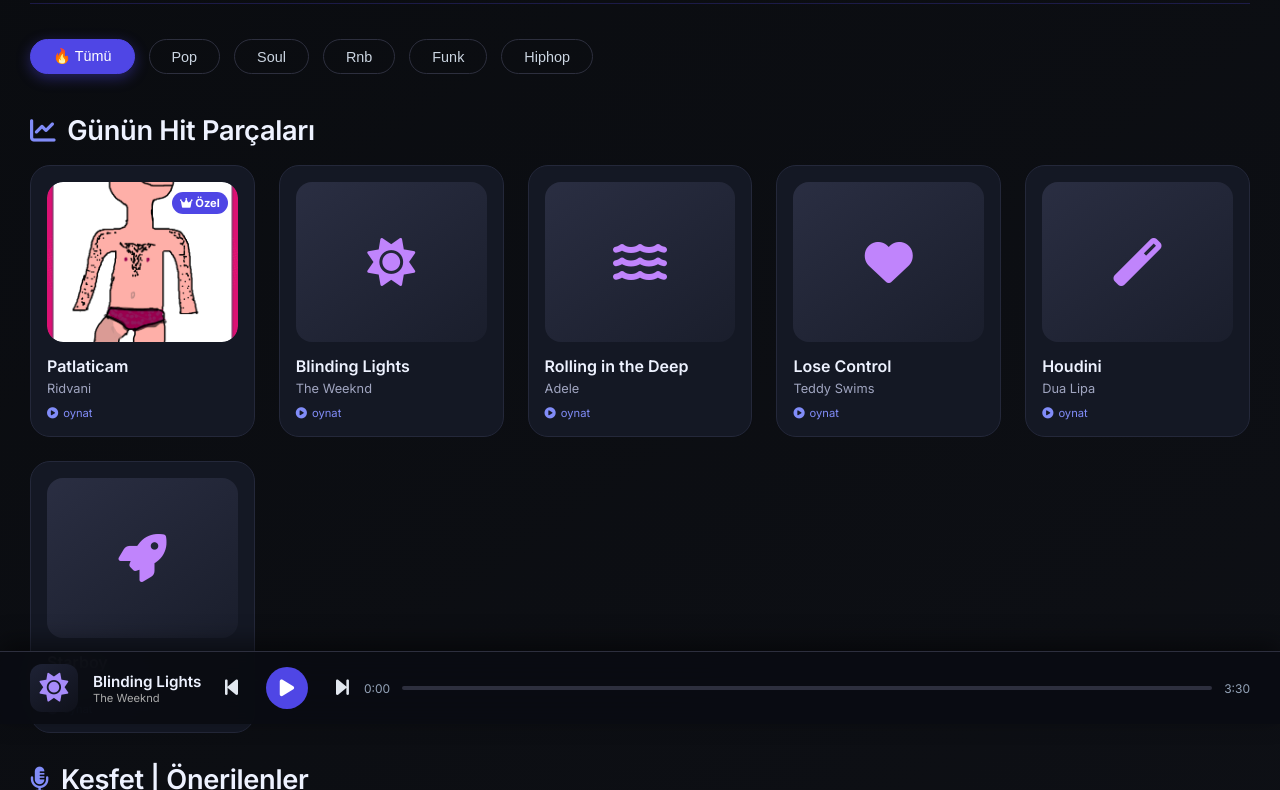
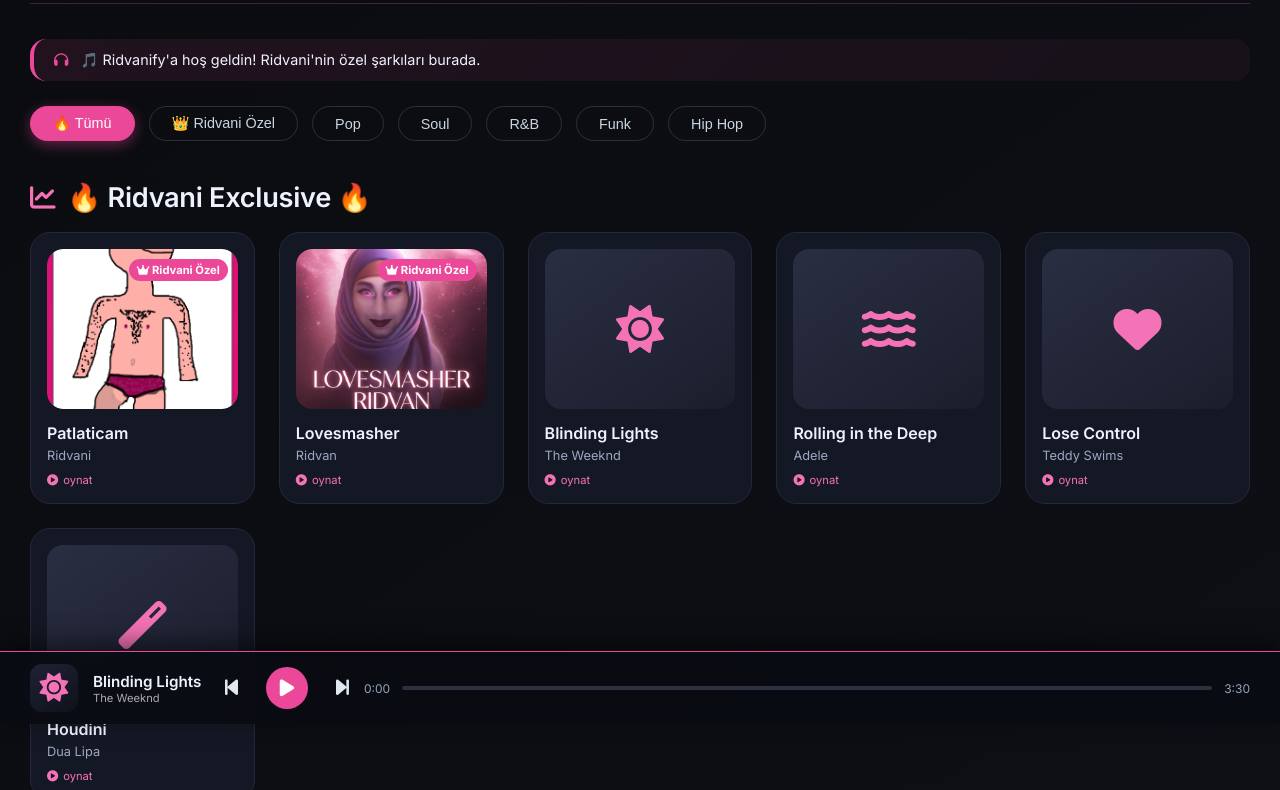
Before and after one commit to maltintas2001-tech/breakout, a plain HTML site: page index.html in a window 1280 px wide. Shown: the part 76-866 px from the top of the page. Drawn offline with Linux system fonts and the light colour scheme.

Commit message:
Update index.html

```diff
--- a/index.html
+++ b/index.html
@@ -3,7 +3,7 @@
 <head>
     <meta charset="UTF-8">
     <meta name="viewport" content="width=device-width, initial-scale=1.0, user-scalable=no">
-    <title>Ridvanify | Akışta Müzik</title>
+    <title>Ridvanify | Özel Müzik Akışı</title>
     <!-- Google Fonts & Modern Icons -->
     <link href="https://fonts.googleapis.com/css2?family=Inter:opsz,wght@14..32,300;14..32,400;14..32,500;14..32,600;14..32,700&display=swap" rel="stylesheet">
     <link rel="stylesheet" href="https://cdnjs.cloudflare.com/ajax/libs/font-awesome/6.0.0-beta3/css/all.min.css">
@@ -29,7 +29,7 @@
             border-radius: 10px;
         }
         ::-webkit-scrollbar-thumb {
-            background: #4f46e5;
+            background: #ec4899;
             border-radius: 10px;
         }
 
@@ -47,7 +47,7 @@
             gap: 20px;
             margin-bottom: 35px;
             padding-bottom: 15px;
-            border-bottom: 1px solid rgba(79, 70, 229, 0.25);
+            border-bottom: 1px solid rgba(236, 72, 153, 0.3);
         }
         .logo {
             display: flex;
@@ -56,7 +56,7 @@
         }
         .logo i {
             font-size: 34px;
-            background: linear-gradient(135deg, #c084fc, #4f46e5);
+            background: linear-gradient(135deg, #f472b6, #ec4899);
             -webkit-background-clip: text;
             background-clip: text;
             color: transparent;
@@ -64,7 +64,7 @@
         .logo h1 {
             font-size: 1.8rem;
             font-weight: 700;
-            background: linear-gradient(to right, #ffffff, #a78bfa);
+            background: linear-gradient(to right, #ffffff, #f472b6);
             -webkit-background-clip: text;
             background-clip: text;
             color: transparent;
@@ -83,8 +83,8 @@
             transition: all 0.2s;
         }
         .search-bar:focus-within {
-            border-color: #818cf8;
-            box-shadow: 0 0 12px rgba(79, 70, 229, 0.3);
+            border-color: #ec4899;
+            box-shadow: 0 0 12px rgba(236, 72, 153, 0.3);
         }
         .search-bar i {
             color: #9ca3af;
@@ -98,7 +98,7 @@
             outline: none;
         }
         .user-icon {
-            background: #2d2f3e;
+            background: linear-gradient(135deg, #ec4899, #be185d);
             width: 44px;
             height: 44px;
             border-radius: 50%;
@@ -128,10 +128,10 @@
             font-size: 0.9rem;
         }
         .cat-btn.active, .cat-btn:hover {
-            background: #4f46e5;
-            border-color: #4f46e5;
+            background: #ec4899;
+            border-color: #ec4899;
             color: white;
-            box-shadow: 0 4px 14px rgba(79, 70, 229, 0.4);
+            box-shadow: 0 4px 14px rgba(236, 72, 153, 0.4);
         }
 
         .section-title {
@@ -145,7 +145,7 @@
         }
         .section-title i {
             font-size: 1.6rem;
-            color: #818cf8;
+            color: #f472b6;
         }
 
         .grid-cards {
@@ -165,8 +165,8 @@
         .music-card:hover {
             transform: translateY(-6px);
             background: #1c2130;
-            border-color: #4f46e5;
-            box-shadow: 0 20px 30px -12px rgba(0,0,0,0.5);
+            border-color: #ec4899;
+            box-shadow: 0 20px 30px -12px rgba(236, 72, 153, 0.3);
         }
         .card-img {
             background: linear-gradient(145deg, #2a2e42, #1a1e2c);
@@ -176,7 +176,7 @@
             align-items: center;
             justify-content: center;
             font-size: 3.2rem;
-            color: #c084fc;
+            color: #f472b6;
             margin-bottom: 14px;
             transition: 0.2s;
             overflow: hidden;
@@ -203,7 +203,7 @@
         .play-hint {
             font-size: 0.7rem;
             margin-top: 10px;
-            color: #818cf8;
+            color: #f472b6;
             display: flex;
             align-items: center;
             gap: 5px;
@@ -212,12 +212,13 @@
             position: absolute;
             top: 10px;
             right: 10px;
-            background: #4f46e5;
+            background: #ec4899;
             color: white;
             font-size: 0.7rem;
             padding: 4px 8px;
             border-radius: 20px;
             font-weight: bold;
+            z-index: 2;
         }
 
         .now-playing-bar {
@@ -227,7 +228,7 @@
             right: 0;
             background: rgba(10, 12, 18, 0.95);
             backdrop-filter: blur(20px);
-            border-top: 1px solid #2d2f3e;
+            border-top: 1px solid #ec4899;
             padding: 12px 30px;
             display: flex;
             justify-content: space-between;
@@ -252,7 +253,7 @@
             align-items: center;
             justify-content: center;
             font-size: 1.8rem;
-            color: #a78bfa;
+            color: #f472b6;
             overflow: hidden;
         }
         .track-icon img {
@@ -282,11 +283,11 @@
             transition: 0.1s;
         }
         .ctrl-btn:hover {
-            color: #c084fc;
+            color: #f472b6;
             transform: scale(1.05);
         }
         .play-pause {
-            background: #4f46e5;
+            background: #ec4899;
             width: 42px;
             height: 42px;
             border-radius: 50%;
@@ -297,7 +298,7 @@
             color: white;
         }
         .play-pause:hover {
-            background: #6366f1;
+            background: #f472b6;
             transform: scale(1.02);
         }
         .progress-area {
@@ -322,7 +323,7 @@
         .progress-filled {
             width: 0%;
             height: 100%;
-            background: linear-gradient(90deg, #c084fc, #4f46e5);
+            background: linear-gradient(90deg, #f472b6, #ec4899);
             border-radius: 5px;
             position: relative;
         }
@@ -346,6 +347,14 @@
             font-size: 0.75rem;
             color: #4b5563;
         }
+        .welcome-msg {
+            background: linear-gradient(135deg, rgba(236,72,153,0.1), rgba(236,72,153,0.05));
+            border-radius: 16px;
+            padding: 12px 20px;
+            margin-bottom: 25px;
+            border-left: 4px solid #ec4899;
+            font-size: 0.9rem;
+        }
     </style>
 </head>
 <body>
@@ -353,7 +362,7 @@
 <div class="app">
     <div class="header">
         <div class="logo">
-            <i class="fas fa-headphones"></i>
+            <i class="fas fa-crown"></i>
             <h1>Ridvanify</h1>
         </div>
         <div class="search-bar">
@@ -365,20 +374,25 @@
         </div>
     </div>
 
+    <div class="welcome-msg">
+        <i class="fas fa-headphones" style="margin-right: 8px; color:#ec4899;"></i>
+        🎵 Ridvanify'a hoş geldin! Ridvani'nin özel şarkıları burada.
+    </div>
+
     <div class="categories" id="categoriesContainer"></div>
 
     <div class="section-title">
         <i class="fas fa-chart-line"></i>
-        <span>Günün Hit Parçaları</span>
+        <span>🔥 Ridvani Exclusive 🔥</span>
     </div>
     <div class="grid-cards" id="popularGrid"></div>
 
     <div class="section-title">
         <i class="fas fa-microphone-alt"></i>
-        <span>Keşfet | Önerilenler</span>
+        <span>Keşfet | Günün Hitleri</span>
     </div>
     <div class="grid-cards" id="discoverGrid"></div>
-    <footer>🎵 Ridvanify · Anlık müzik akışı · Gerçek oynatıcı deneyimi</footer>
+    <footer>🎵 Ridvanify · Özel Müzik Deneyimi · Ridvani & Lovesmasher</footer>
 </div>
 
 <div class="now-playing-bar" id="nowPlayingBar">
@@ -406,22 +420,35 @@
 </div>
 
 <script>
-    // ÖZEL MÜZİK: Ridvani - Patlaticam (senin verdiğin link ve görsel)
-    const SPECIAL_SONG = {
+    // ========== ÖZEL RİDVANİ ŞARKILARI ==========
+    const RIDVANI_SONGS = [
+        {
             id: 999,
             title: "Patlaticam",
             artist: "Ridvani",
-        category: "pop",
+            category: "ridvani",
             src: "https://files.catbox.moe/bkxltz.mp3",
             coverIcon: "fa-bomb",
             coverImage: "ridvani_patlaticam.png",
             duration: 198,
             isSpecial: true
-    };
+        },
+        {
+            id: 1000,
+            title: "Lovesmasher",
+            artist: "Ridvan",
+            category: "ridvani",
+            src: "https://files.catbox.moe/opqrw6.mp3",
+            coverIcon: "fa-heart-crack",
+            coverImage: "lovesmash.png",
+            duration: 215,
+            isSpecial: true
+        }
+    ];
 
-    // MÜZİK VERİTABANI (özel şarkı başta olacak şekilde)
+    // MÜZİK VERİTABANI (Ridvani özel şarkılar en üstte olacak)
     const SONGS_DB = [
-        SPECIAL_SONG,
+        ...RIDVANI_SONGS,
         { id: 1, title: "Blinding Lights", artist: "The Weeknd", category: "pop", src: "https://www.soundhelix.com/examples/mp3/SoundHelix-Song-1.mp3", coverIcon: "fa-sun", duration: 210 },
         { id: 2, title: "Rolling in the Deep", artist: "Adele", category: "pop", src: "https://www.soundhelix.com/examples/mp3/SoundHelix-Song-2.mp3", coverIcon: "fa-water", duration: 228 },
         { id: 3, title: "Lose Control", artist: "Teddy Swims", category: "soul", src: "https://www.soundhelix.com/examples/mp3/SoundHelix-Song-3.mp3", coverIcon: "fa-heart", duration: 205 },
@@ -431,9 +458,7 @@
         { id: 7, title: "Flowers", artist: "Miley Cyrus", category: "pop", src: "https://www.soundhelix.com/examples/mp3/SoundHelix-Song-7.mp3", coverIcon: "fa-seedling", duration: 200 },
         { id: 8, title: "Creepin'", artist: "Metro Boomin", category: "rnb", src: "https://www.soundhelix.com/examples/mp3/SoundHelix-Song-8.mp3", coverIcon: "fa-ghost", duration: 215 },
         { id: 9, title: "Uptown Funk", artist: "Bruno Mars", category: "funk", src: "https://www.soundhelix.com/examples/mp3/SoundHelix-Song-9.mp3", coverIcon: "fa-drumstick-bite", duration: 270 },
-        { id: 10, title: "Rockstar", artist: "Post Malone", category: "hiphop", src: "https://www.soundhelix.com/examples/mp3/SoundHelix-Song-10.mp3", coverIcon: "fa-guitar", duration: 218 },
-        { id: 11, title: "Die For You", artist: "The Weeknd", category: "rnb", src: "https://www.soundhelix.com/examples/mp3/SoundHelix-Song-1.mp3", coverIcon: "fa-moon", duration: 248 },
-        { id: 12, title: "Anti-Hero", artist: "Taylor Swift", category: "pop", src: "https://www.soundhelix.com/examples/mp3/SoundHelix-Song-2.mp3", coverIcon: "fa-crown", duration: 198 }
+        { id: 10, title: "Rockstar", artist: "Post Malone", category: "hiphop", src: "https://www.soundhelix.com/examples/mp3/SoundHelix-Song-10.mp3", coverIcon: "fa-guitar", duration: 218 }
     ];
 
     let currentPlaylist = [...SONGS_DB];
@@ -441,6 +466,7 @@
     let audio = new Audio();
     let isPlaying = false;
 
+    // DOM elementleri
     const popularGrid = document.getElementById('popularGrid');
     const discoverGrid = document.getElementById('discoverGrid');
     const searchInput = document.getElementById('searchInput');
@@ -456,15 +482,25 @@
     const durationTimeSpan = document.getElementById('durationTime');
     const trackIconDiv = document.getElementById('trackIcon');
 
-    const categoriesList = ["Tümü", "pop", "soul", "rnb", "funk", "hiphop"];
+    // Kategoriler (Ridvani özel kategorisi eklendi)
+    const categoriesList = ["Tümü", "ridvani", "pop", "soul", "rnb", "funk", "hiphop"];
     let activeCategory = "Tümü";
 
     function renderCategories() {
         categoriesDiv.innerHTML = '';
+        const displayNames = {
+            "Tümü": "🔥 Tümü",
+            "ridvani": "👑 Ridvani Özel",
+            "pop": "Pop",
+            "soul": "Soul",
+            "rnb": "R&B",
+            "funk": "Funk",
+            "hiphop": "Hip Hop"
+        };
         categoriesList.forEach(cat => {
             const btn = document.createElement('button');
             btn.className = `cat-btn ${activeCategory === cat ? 'active' : ''}`;
-            btn.textContent = cat === "Tümü" ? "🔥 Tümü" : cat.charAt(0).toUpperCase() + cat.slice(1);
+            btn.textContent = displayNames[cat] || cat.charAt(0).toUpperCase() + cat.slice(1);
             btn.addEventListener('click', () => {
                 activeCategory = cat;
                 renderCategories();
@@ -503,7 +539,7 @@
             <div class="music-card" data-id="${song.id}">
                 <div class="card-img" style="position:relative;">
                     ${getCardImageHtml(song)}
-                    ${song.isSpecial ? '<div class="featured-badge"><i class="fas fa-crown"></i> Özel</div>' : ''}
+                    ${song.isSpecial ? '<div class="featured-badge"><i class="fas fa-crown"></i> Ridvani Özel</div>' : ''}
                 </div>
                 <h4>${escapeHtml(song.title)}</h4>
                 <p>${escapeHtml(song.artist)}</p>
@@ -529,7 +565,7 @@
     function updateNowPlayingIcon(song) {
         if(!trackIconDiv) return;
         if(song && song.isSpecial && song.coverImage) {
-            trackIconDiv.innerHTML = `<img src="${song.coverImage}" alt="cover" style="width:100%; height:100%; object-fit:cover; border-radius:12px;">`;
+            trackIconDiv.innerHTML = `<img src="${song.coverImage}" alt="cover" style="width:100%; height:100%; object-fit:cover; border-radius:12px;" onerror="this.onerror=null; this.parentElement.innerHTML='<i class=\'fas ${song.coverIcon}\' style=\'font-size:1.8rem;\'></i>';">`;
         } else {
             const iconClass = (song && song.coverIcon) ? song.coverIcon : "fa-music";
             trackIconDiv.innerHTML = `<i class="fas ${iconClass}" style="font-size:1.8rem;"></i>`;
@@ -538,12 +574,14 @@
 
     function filterAndRenderSongs() {
         const filtered = filterSongs();
+        // İlk 6'sı popüler/özel bölümü, kalanı keşfet
         const popularOnes = filtered.slice(0, 6);
         const discoverOnes = filtered.length > 6 ? filtered.slice(6, 12) : filtered.slice(0, filtered.length);
 
         renderGrid(popularGrid, popularOnes);
         renderGrid(discoverGrid, discoverOnes);
 
+        // Eğer şu an çalan şarkı filtrelenmiş listede yoksa yenile
         if (!filtered.some(s => s.id === currentPlaylist[currentIndex]?.id)) {
             if(filtered.length > 0) setPlaylistAndPlay(filtered, 0, true);
             else resetPlayer();
@@ -609,7 +647,7 @@
         audio.pause();
         isPlaying = false;
         currentSongTitleSpan.textContent = "Şarkı seçilmedi";
-        currentArtistSpan.textContent = "Liste boş";
+        currentArtistSpan.textContent = "Ridvanify'da keşfet";
         trackIconDiv.innerHTML = '<i class="fas fa-music" style="font-size:1.8rem;"></i>';
         updatePlayPauseIcon();
         progressFilled.style.width = "0%";
@@ -677,6 +715,7 @@
         updatePlayPauseIcon();
     }
 
+    // Audio event listeners
     audio.addEventListener('timeupdate', updateProgress);
     audio.addEventListener('ended', () => {
         nextTrack();
@@ -686,7 +725,7 @@
     audio.addEventListener('error', (e) => {
         console.error("Audio error:", e);
         if(currentPlaylist[currentIndex]?.isSpecial) {
-            console.log("Özel şarkı yüklenemedi, diğer şarkıya geçiliyor...");
+            console.log("Özel şarkı yüklenemedi, sonraki şarkıya geçiliyor...");
             nextTrack();
         }
     });
@@ -711,7 +750,9 @@
         filterAndRenderSongs();
         const allFiltered = filterSongs();
         if(allFiltered.length) {
-            setPlaylistAndPlay(allFiltered, 0, false);
+            // Başlangıçta Ridvani şarkılarından birini seç (Patlaticam)
+            const ridvaniIndex = allFiltered.findIndex(s => s.id === 999);
+            setPlaylistAndPlay(allFiltered, ridvaniIndex !== -1 ? ridvaniIndex : 0, false);
         }
     }
 
```
Lines whose indentation alone changed are shown as unchanged.
